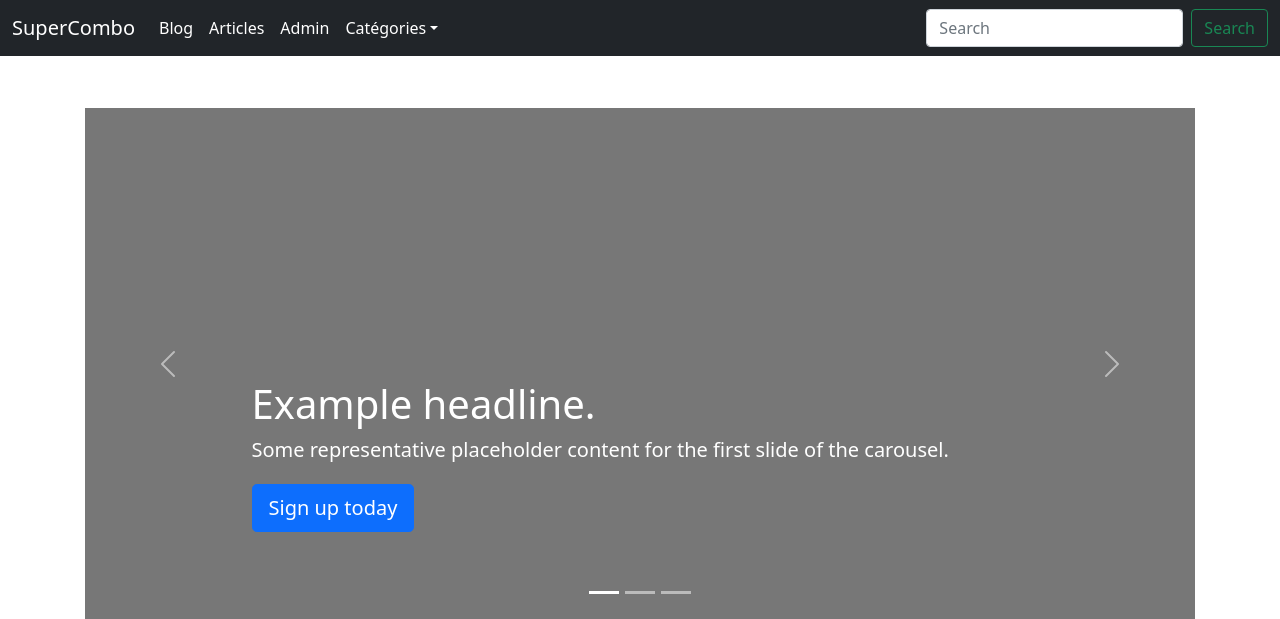
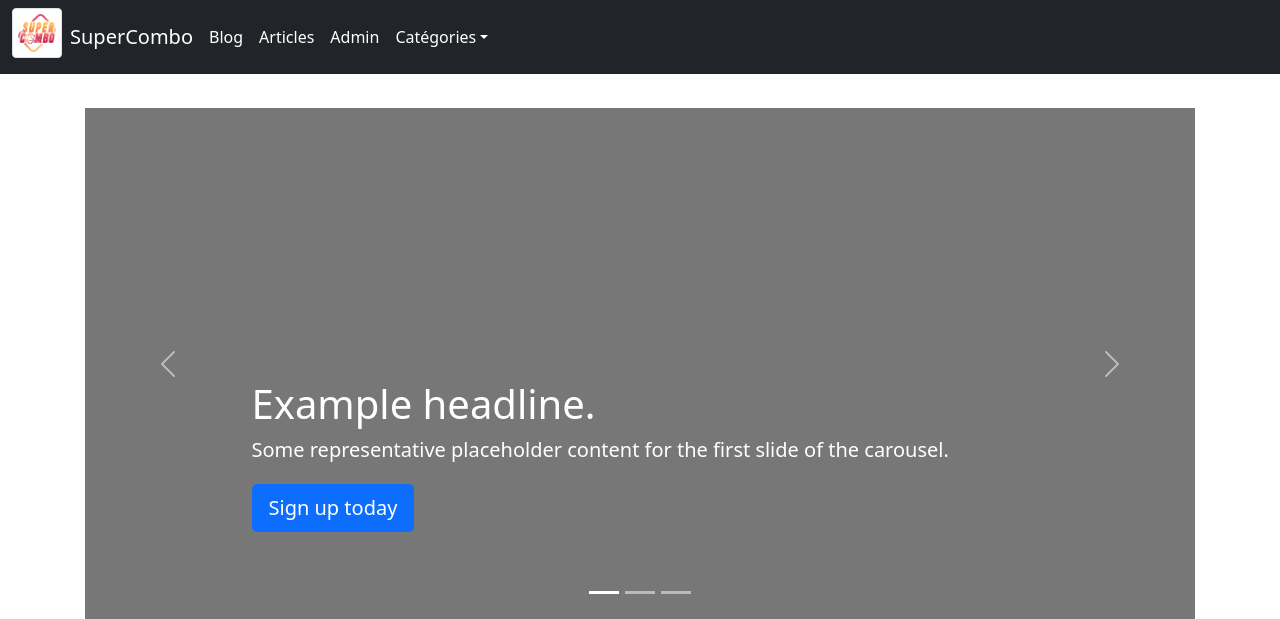
Before and after one commit to MadickeTHIANE/SuperCombo, a Symfony app: template templates/index/index.html.twig in a window 1280 px wide. Shown: the top 619 px of the page. Run offline with Twig, Linux system fonts and the light colour scheme; the template is opened without the code that fills it: most values are stand-ins (such as "Sample title", 1, 10 or a date in 2020); some libraries are stand-ins or nearby versions.

Commit message:
Ajout du logo

```diff
--- a/src/Controller/IndexController.php
+++ b/src/Controller/IndexController.php
@@ -49,7 +49,7 @@ class IndexController extends AbstractController
         ]);
     }
 
-    //*ok
+    //! ne fonctionne pas dans le cas ou il n'y a pas de billet
     /**
      * @Route("/blog",name="blog_index")
      */
@@ -164,6 +164,7 @@ class IndexController extends AbstractController
         ]);
     }
 
+    //*ok
     /**
      * @Route("/show/article/{articleId}",name="show_article")
      */
--- a/templates/index/blog.html.twig
+++ b/templates/index/blog.html.twig
@@ -36,12 +36,14 @@
 					</div>
 					<div class="col-8">
 						<p>{{ blogDiscussion.contenu }}</p>
+						<div class="btn-group">
 							<a href={{ path('edit_discussion',{"discussionId":blogDiscussion.id} ) }}>
 								<button class="btn btn-warning">Modifier le commentaire</button>
 							</a>
 							<a href={{ path('delete_discussion',{"discussionId":blogDiscussion.id} ) }}>
 								<button class="btn btn-danger">Supprimer le commentaire</button>
 							</a>
+						</div>
 					</div>
 				</div>
 			{% endfor %}
@@ -68,6 +70,7 @@
 				</div>
 				<div class="col-8">
 					<p>{{ blogBillet.contenu }}</p>
+					<div class="btn-group">
 						<a href="{{ path('discussion_index',{"billetId":blogBillet.Id}) }}">
 							<button class="btn btn-secondary">Accéder</button>
 						</a>
@@ -79,6 +82,7 @@
 						</a>
 					</div>
 				</div>
+			</div>
 
 			<hr>
 		{% endfor %}
--- a/templates/layout/header.html.twig
+++ b/templates/layout/header.html.twig
@@ -2,7 +2,8 @@
 	<!-- Fixed navbar -->
 	<nav class="navbar navbar-expand-md navbar-dark fixed-top bg-dark">
 		<div class="container-fluid">
-			<a class="navbar-brand" href="{{ path('index') }}">SuperCombo</a>
+			<img src={{ asset('assets/img/logo.png') }} alt="logo" width="50px" class="img img-thumbnail figure-img">
+			<a class="navbar-brand mx-2" href="{{ path('index') }}">SuperCombo</a>
 			<button class="navbar-toggler" type="button" data-bs-toggle="collapse" data-bs-target="#navbarCollapse" aria-controls="navbarCollapse" aria-expanded="false" aria-label="Toggle navigation">
 				<span class="navbar-toggler-icon"></span>
 			</button>
@@ -32,10 +33,6 @@
 						</ul>
 					</li>
 				</ul>
-				<form class="d-flex">
-					<input class="form-control me-2" type="search" placeholder="Search" aria-label="Search">
-					<button class="btn btn-outline-success" type="submit">Search</button>
-				</form>
 			</div>
 		</div>
 	</nav>
```
Also changed, not shown: public/assets/img/logo.png (added). Lines whose indentation alone changed are shown as unchanged.
